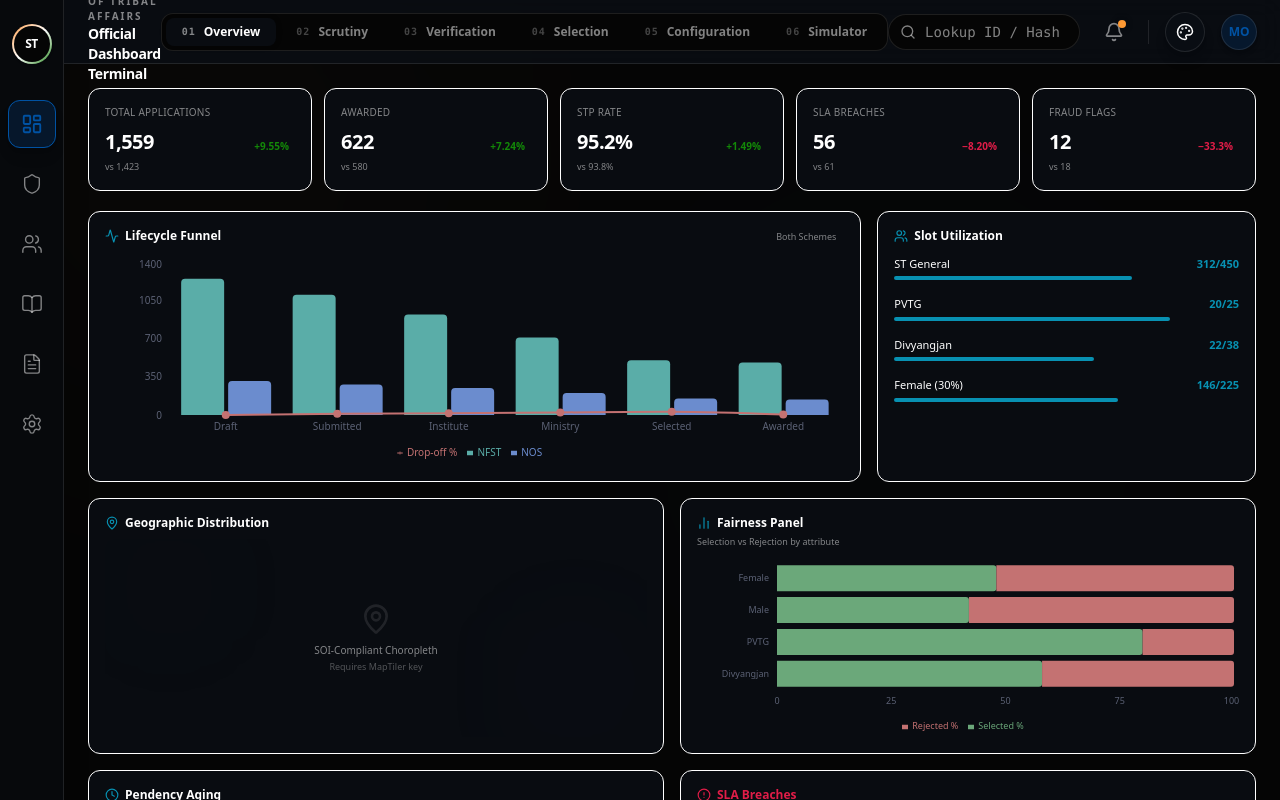
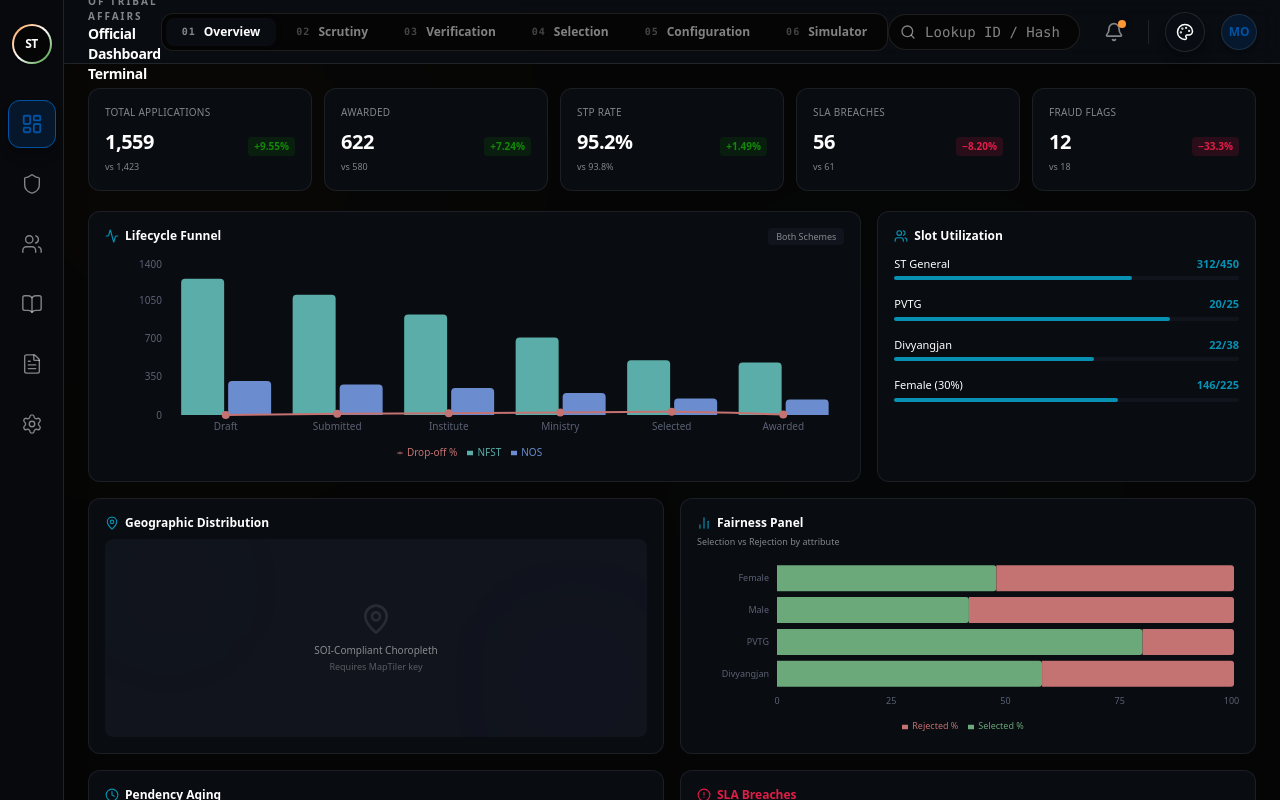
Before and after one commit to rohanputta77/ST_SC_Scholarship_Management, a Next.js app in the folder apps/web/: page /dashboard/admin in a window 1280 px wide. Built offline with nearby package versions, Linux system fonts and the light colour scheme.

Commit message:
fix: add missing CheckCircle2 import and define all CSS variables for approve/reject views

```diff
--- a/apps/web/src/app/dashboard/admin/page.tsx
+++ b/apps/web/src/app/dashboard/admin/page.tsx
@@ -1,7 +1,7 @@
 "use client";
 import React, { useState } from "react";
 import {
-  Search, Bell, LayoutDashboard, FileText, Users, BookOpen, Shield, SettingsIcon,
+  Search, Bell, LayoutDashboard, FileText, Users, BookOpen, Shield, SettingsIcon, CheckCircle2,
 } from "lucide-react";
 import ThemeSwitcher from "@/components/ThemeSwitcher";
 
--- a/apps/web/src/app/globals.css
+++ b/apps/web/src/app/globals.css
@@ -4,17 +4,30 @@
 :root, [data-theme="govtech"] {
   --bg-main: #050505;
   --bg-card: rgba(10, 14, 20, 0.8);
+  --bg-card-alt: rgba(18, 22, 30, 0.9);
   --bg-sidebar: rgba(8, 10, 14, 0.9);
   --border-subtle: rgba(255, 255, 255, 0.1);
+  --border-card: rgba(255, 255, 255, 0.08);
   --text-primary: #ffffff;
+  --text-secondary: rgba(255, 255, 255, 0.75);
   --text-muted: rgba(255, 255, 255, 0.5);
 
   --accent-primary: #0052A3;
   --accent-primary-bg: rgba(0, 82, 163, 0.2);
   --accent-orange: #FF9933;
+  --accent-orange-bg: rgba(255, 153, 51, 0.15);
   --accent-green: #138808;
+  --accent-green-bg: rgba(19, 136, 8, 0.15);
   --accent-teal: #0891B2;
+  --accent-teal-bg: rgba(8, 145, 178, 0.15);
   --accent-rose: #E11D48;
+  --accent-rose-bg: rgba(225, 29, 72, 0.15);
+  --accent-red: #C45A5A;
+  --accent-red-bg: rgba(196, 90, 90, 0.15);
+  --accent-gold: #C4A35A;
+  --accent-gold-bg: rgba(196, 163, 90, 0.15);
+  --accent-blue: #3B82F6;
+  --accent-olive: #8B9A6B;
   --aurora-opacity: 0.2;
 }
 
@@ -22,17 +35,30 @@
 [data-theme="classic"] {
   --bg-main: #F8FAFC;
   --bg-card: rgba(255, 255, 255, 0.95);
+  --bg-card-alt: rgba(241, 245, 249, 0.9);
   --bg-sidebar: #FFFFFF;
   --border-subtle: rgba(0, 0, 0, 0.1);
+  --border-card: rgba(0, 0, 0, 0.08);
   --text-primary: #0F172A;
+  --text-secondary: #334155;
   --text-muted: #64748B;
 
   --accent-primary: #003366; /* Deep Navy */
   --accent-primary-bg: rgba(0, 51, 102, 0.1);
   --accent-orange: #D97706;
+  --accent-orange-bg: rgba(217, 119, 6, 0.12);
   --accent-green: #15803D;
+  --accent-green-bg: rgba(21, 128, 61, 0.12);
   --accent-teal: #0E7490;
+  --accent-teal-bg: rgba(14, 116, 144, 0.12);
   --accent-rose: #BE123C;
+  --accent-rose-bg: rgba(190, 18, 60, 0.1);
+  --accent-red: #DC2626;
+  --accent-red-bg: rgba(220, 38, 38, 0.1);
+  --accent-gold: #92400E;
+  --accent-gold-bg: rgba(146, 64, 14, 0.1);
+  --accent-blue: #2563EB;
+  --accent-olive: #4D6A2F;
   --aurora-opacity: 0.03; /* Barely visible */
 }
 
@@ -40,17 +66,30 @@
 [data-theme="contrast"] {
   --bg-main: #000000;
   --bg-card: #000000;
+  --bg-card-alt: #111111;
   --bg-sidebar: #000000;
   --border-subtle: #FFFF00; /* Yellow borders */
+  --border-card: #FFFF00;
   --text-primary: #FFFFFF;
+  --text-secondary: #EEEEEE;
   --text-muted: #FFFF00;
 
   --accent-primary: #00FFFF; /* Cyan */
   --accent-primary-bg: rgba(0, 255, 255, 0.1);
   --accent-orange: #FF00FF; /* Magenta for warnings */
+  --accent-orange-bg: rgba(255, 0, 255, 0.15);
   --accent-green: #00FF00; /* Lime for success */
+  --accent-green-bg: rgba(0, 255, 0, 0.1);
   --accent-teal: #00FFFF;
+  --accent-teal-bg: rgba(0, 255, 255, 0.1);
   --accent-rose: #FF0000;
+  --accent-rose-bg: rgba(255, 0, 0, 0.15);
+  --accent-red: #FF0000;
+  --accent-red-bg: rgba(255, 0, 0, 0.15);
+  --accent-gold: #FFFF00;
+  --accent-gold-bg: rgba(255, 255, 0, 0.1);
+  --accent-blue: #00FFFF;
+  --accent-olive: #00FF00;
   --aurora-opacity: 0; /* No gradients for high contrast */
 }
 
@@ -58,17 +97,30 @@
 [data-theme="indic"] {
   --bg-main: #FDFBF7; /* Paper */
   --bg-card: rgba(255, 255, 255, 0.9);
+  --bg-card-alt: rgba(245, 237, 220, 0.7);
   --bg-sidebar: #F5E6D3; /* Sand */
   --border-subtle: #E2C792; /* Gold */
+  --border-card: rgba(226, 199, 146, 0.5);
   --text-primary: #4A154B; /* Deep Maroon */
+  --text-secondary: #6B2D52;
   --text-muted: #8C6A5D; /* Terracotta */
 
   --accent-primary: #9B2226; /* Crimson Red */
   --accent-primary-bg: rgba(155, 34, 38, 0.1);
   --accent-orange: #CA6702;
+  --accent-orange-bg: rgba(202, 103, 2, 0.12);
   --accent-green: #0A9396;
+  --accent-green-bg: rgba(10, 147, 150, 0.12);
   --accent-teal: #005F73;
+  --accent-teal-bg: rgba(0, 95, 115, 0.12);
   --accent-rose: #AE2012;
+  --accent-rose-bg: rgba(174, 32, 18, 0.12);
+  --accent-red: #AE2012;
+  --accent-red-bg: rgba(174, 32, 18, 0.12);
+  --accent-gold: #CA6702;
+  --accent-gold-bg: rgba(202, 103, 2, 0.12);
+  --accent-blue: #0077B6;
+  --accent-olive: #606C38;
   --aurora-opacity: 0.1;
 }
 
@@ -76,17 +128,30 @@
 [data-theme="indian"] {
   --bg-main: #FAFAF8; /* Extremely soft, warm off-white */
   --bg-card: rgba(255, 255, 255, 0.95);
+  --bg-card-alt: rgba(248, 245, 240, 0.9);
   --bg-sidebar: #FFFDF9;
   --border-subtle: #E8E2D9; /* Soft sand border */
+  --border-card: rgba(232, 226, 217, 0.7);
   --text-primary: #2C3E50; /* Soft dark slate, easier on eyes than pure black */
+  --text-secondary: #445566;
   --text-muted: #7F8C8D; /* Muted grey-green */
 
   --accent-primary: #852C33; /* Soft, beautiful Maroon */
   --accent-primary-bg: rgba(133, 44, 51, 0.08);
   --accent-orange: #DE8642; /* Soft muted Saffron */
+  --accent-orange-bg: rgba(222, 134, 66, 0.1);
   --accent-green: #488B49; /* Soft pastel India Green */
+  --accent-green-bg: rgba(72, 139, 73, 0.1);
   --accent-teal: #3B758C; /* Muted Chakra Blue */
+  --accent-teal-bg: rgba(59, 117, 140, 0.1);
   --accent-rose: #C0392B;
+  --accent-rose-bg: rgba(192, 57, 43, 0.1);
+  --accent-red: #C0392B;
+  --accent-red-bg: rgba(192, 57, 43, 0.1);
+  --accent-gold: #B7791F;
+  --accent-gold-bg: rgba(183, 121, 31, 0.1);
+  --accent-blue: #2980B9;
+  --accent-olive: #6B7C43;
   --aurora-opacity: 0.04; /* Very subtle glow */
 }
 
```
